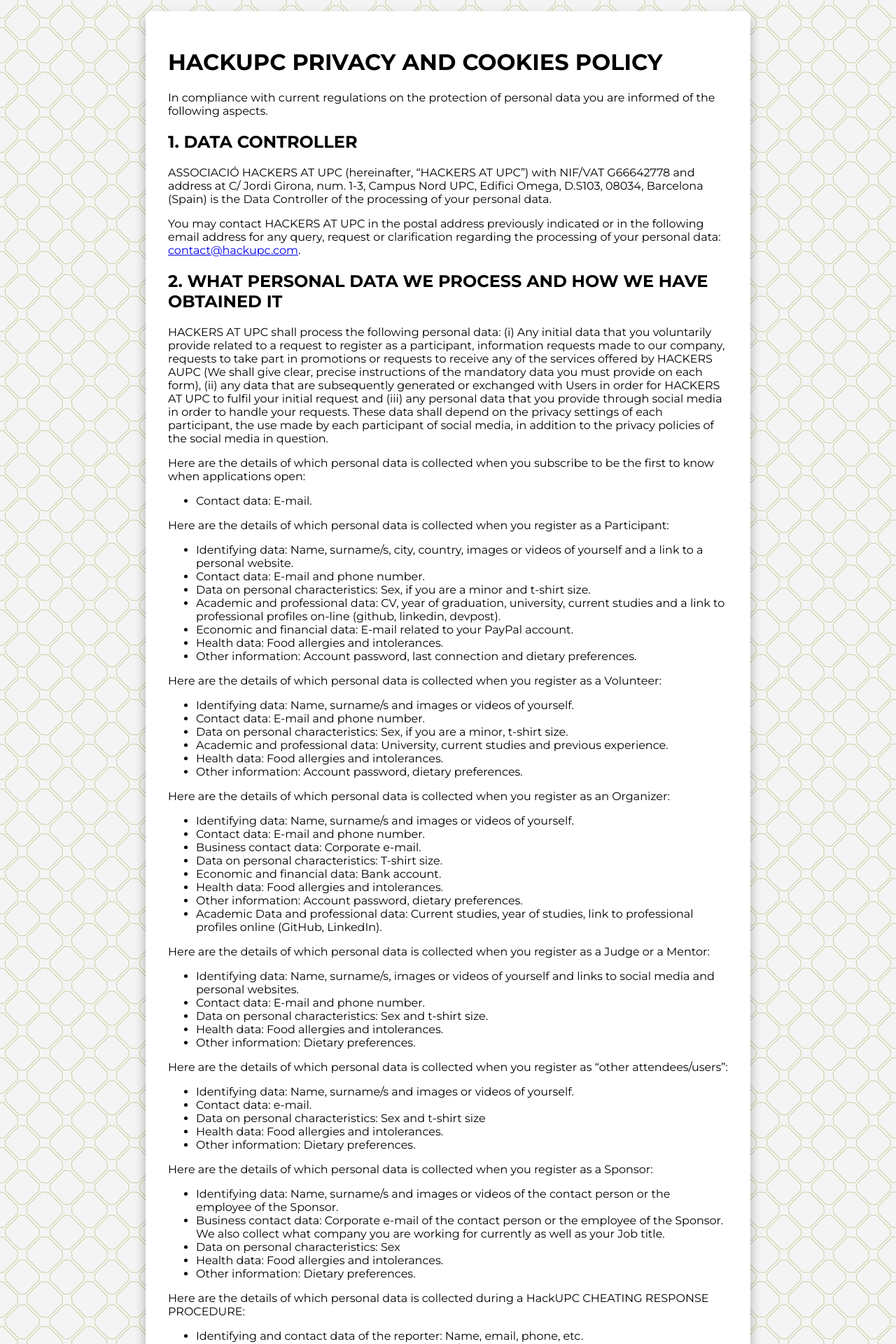
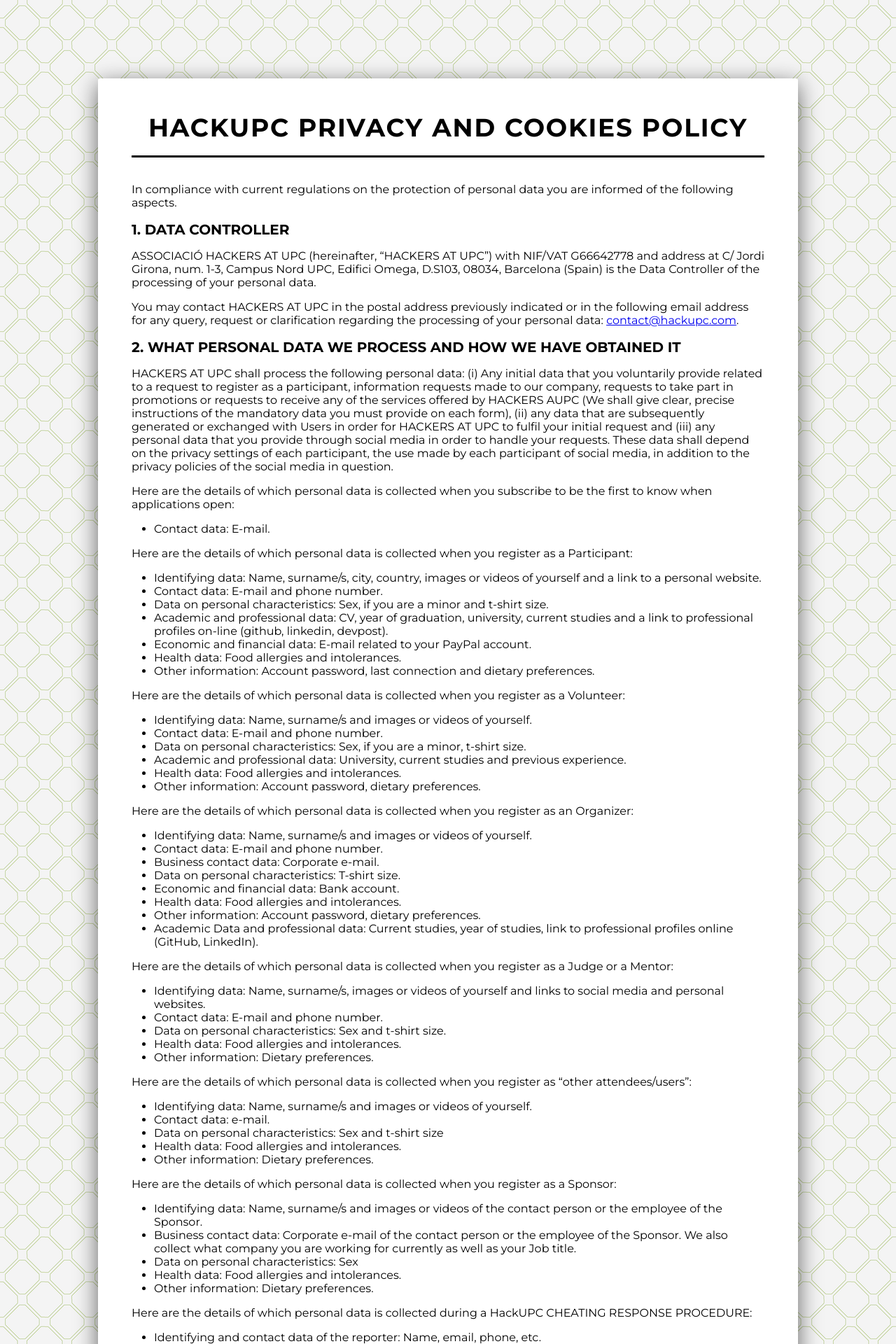
Before and after one commit to hackupc/legal-page, a Jekyll site: the page built from privacy_and_cookies.md, in a window 1280 px wide. Shown: the top 1920 px of the page at 70% size. Built offline with Jekyll 4.4.1, drawn with Linux system fonts in a browser that asks for light colours; our own code applies the rules of GitHub Pages for plain Markdown files.

Commit message:
better style

```diff
--- a/assets/css/style.scss
+++ b/assets/css/style.scss
@@ -11,15 +11,47 @@
   padding: 1rem;
 }
 
+h1 {
+	text-align: center;
+	margin: 0 auto 1em;
+	/* border-bottom: solid; */
+	display: block;
+	font-size: 2.25em;
+	text-transform: uppercase;
+	letter-spacing: 0.05em;
+	border-bottom: solid;
+	padding-bottom: 0.5em;
+}
+h2 { font-size: 1.25em; }
+h3 { margin: 2em 0 1em; }
+li { display: list-item; list-style: disc; }
+ul,ol {
+	margin: 1em 0;
+	padding-left: 2em;
+	list-style: disc;
+	overflow: auto;
+}
+p { overflow: auto; }
+table { border-collapse: collapse; }
+.table-wrapper {
+	overflow: auto;
+	max-width: 100%;
+	margin: 1em 0;
+}
 main {
-  background: #fff;
-  border-radius: 0.5rem;
-  padding: 2rem;
-  box-shadow: 0 0.5rem 1rem rgba(0, 0, 0, 0.3);
-  max-width: 800px;
-  margin: auto;
+	background-color: white;
+	box-sizing: border-box;
+	max-width: 1000px;
+	width: 100%;
+	margin: 0;
+	padding: 2em;
 }
-
-h1,h2,h3,h4,h5 {
-  text-transform: uppercase;
+@media (min-width: 475px) {
+	main {
+		width: calc(100% - 15vw);
+		margin: 7.5vw auto;
+		padding: 3em;
+		border-radius: 3px;
+		box-shadow: 0 8px 32px 0 rgba(0, 0, 0, 0.6);
+	}
 }
```
